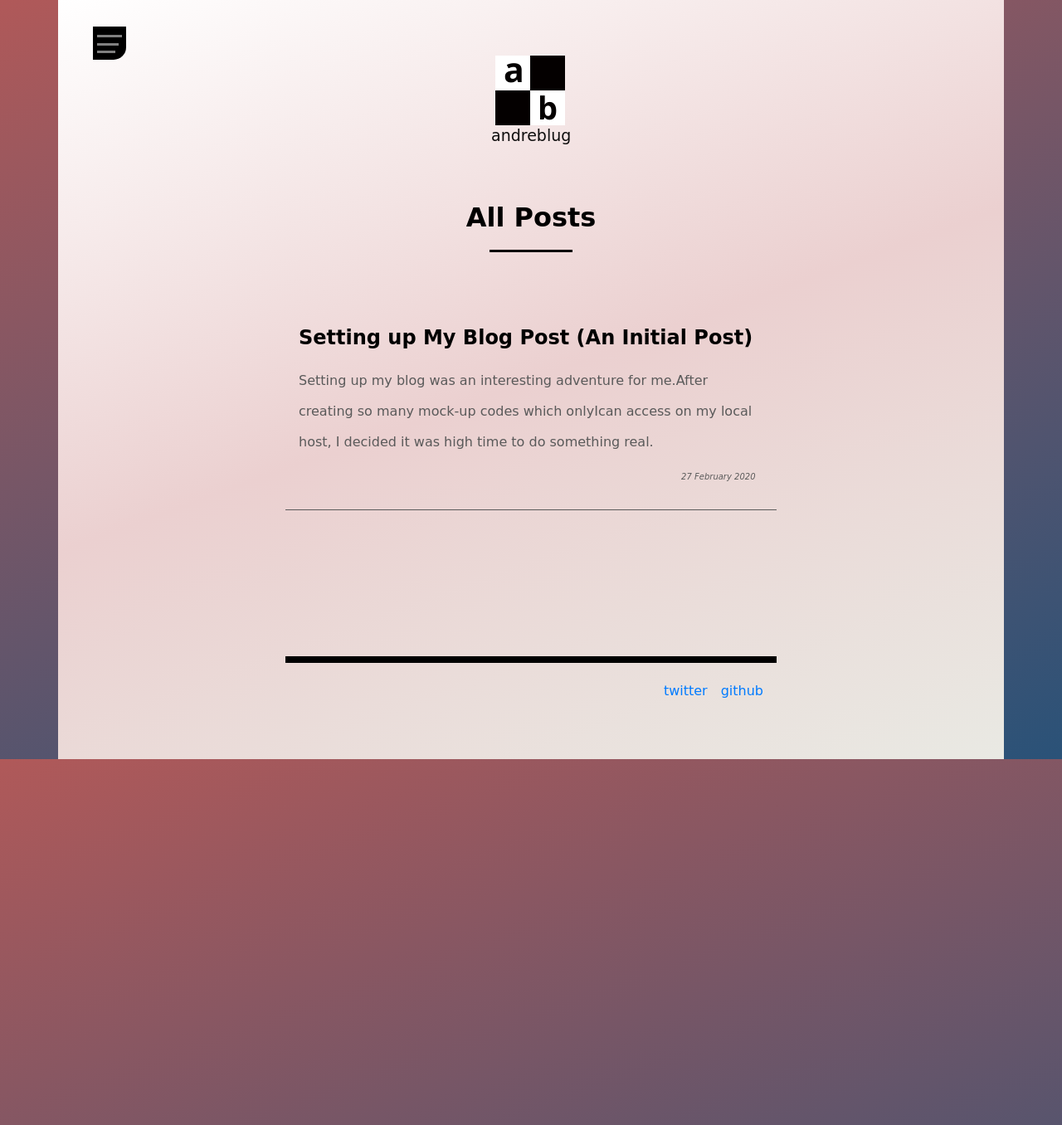
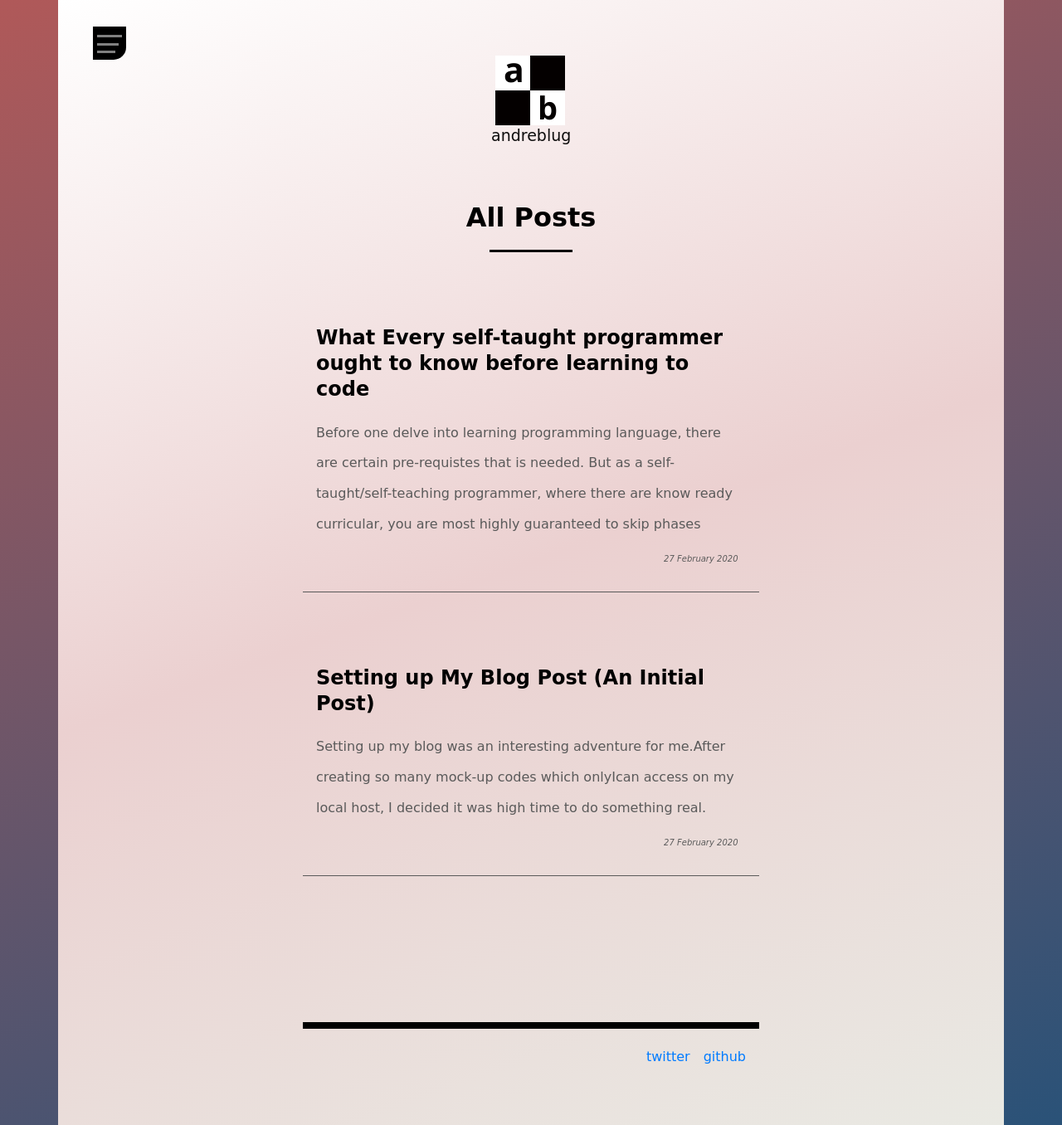
Before and after one commit to nonsoandre/nonsoandre.github.io, a Jekyll site: the page built from posts.html, in a window 1280 px wide. Shown: the whole page at 83% size. Built offline with Jekyll 4.4.1, drawn with Linux system fonts in a browser that asks for light colours; some of the changed lines change nothing that is shown.

Commit message:
Added new post
Also added max-width to post-content bodies and header.

```diff
--- /dev/null
+++ b/_posts/2020-03-08-Just-Before-You-Code.md
@@ -0,0 +1,29 @@
+---
+layout: article
+title:  What Every self-taught programmer ought to know before learning to code
+meta:   Before one delve into learning programming language, there are certain pre-requistes that is needed. But as a self-taught/self-teaching programmer, where there are know ready curricular, you are most highly guaranteed to skip phases
+excerpt: Before one delve into learning programming language, there are certain pre-requistes that is needed. But as a self-taught/self-teaching programmer, where there are know ready curricular, you are most highly guaranteed to skip phases
+date:   2020-02-27 00:56:57 +0100
+date-2: 27 February 2020
+categories: recent
+description: What Every self-taught programmer ought to know before learning to code
+---
+Before one dives into learning programming language, there are certain pre-requistes that is needed. But as a self-taught/self-teaching programmer, where there are no known ready curricular, you are most highly guaranteed to skip phases. There is one phase you are most likely to skip and that is what I am here to talk about today.
+
+Programming languages are unlike HTML or CSS. While HTML and CSS  is basically a WHAT YOU SEE IS WHAT YOU GET(WYSIWYG) language, which means anything you give the computer is what you get back in the console, in this case the browser. However in a program there has to be logic. Its not enough to learn syntax and then give it a rest. If it doesn't make sense, you program is not going to work accordingly.
+
+By the time you start dealing with bugs, the whole thing starts messing with your head. This is where the frustration begins to set in. At this point you begin to habour thoughts of giving up. Some people loose confidence and starts to rely on completing tutorials after tutorials, while inside they are so scared to journey on their own. In my case, i jumped from one programming language to another. In 4 months, I had completed tutorials on Java, Python and PHP but when you handed me a blank page to solve a problem, you know that thing you do when you sit for an exam paper that you never even attended the lectures or read a note, yeah, Istare hard at the empty screen.
+
+### HOW TO OVERCOME
+Have you found yourself in any of these scenarios? Well there is only one explanation for this, You skipped an Algorithm class. My point being that you find it difficult in solving problems programatically speaking. Many programming books give mentionto pseudo-codes, algoriths etc but that is all it is, a mention. Few books are dedicated on how to solve problems. And the ones you find looks like they are written for computers.
+
+Programming is problem solving. The most important thing about a program is the algorithm or pseudo-codes. Diving straight into any program without one is like skydiving without parachute. You program is going to crash.
+
+Problem solving is all about breaking down a major problem into bits and solving each bit individually and then putting them back together to solve the major problem. There is way more to problem solving than it sounds. But once mastered, learning a programming language becomes only a matter of learning its syntax.
+
+A lot of experienced programmers have indicated a lack of problem solving skill as one of the major reasons why people face difficulties in learning programming and doing something with it. Myself actually has gone through these challenges and am out of it. Now not knowing everything dont hurt my confidence neither does a bug. I face my problems.
+
+To help overcome, read Zell Liew's [article](https://zellwk.com/blog/think) on how to think like a programmer and make sure to subscribe for his mails. Zell has a way of putting you at ease with learning. If you are looking for a book then I recommend Paul Vickers ['How to think  like a programmer: Problem solving for the bewildered'](https://amazon.com/How-to-think-like-a-programmer-Bewildered/dp/1408065827).
+
+
+You shall overcome and you don't need to go to Mountain on Fire for that to happen.
--- a/css/main.css
+++ b/css/main.css
@@ -1310,6 +1310,9 @@ main {
   align-items: center;
   margin: 0 em;
   padding-top: 15em; }
+  .post-container .post-body{
+    max-width: 550px;
+  }
   @media (min-width: 500px) {
     .post-container {
       margin: 0 3em; } }
@@ -1356,7 +1359,8 @@ main {
     text-align: left;
     padding: .5em 1em;
     padding-bottom: 2em;
-    border-bottom: 1px solid #5a5a5a; }
+    border-bottom: 1px solid #5a5a5a;
+    max-width: 550px;}
     .all-posts .posts-content .posts-body h2 {
       line-height: 1.3;
       margin-bottom: .75em; }
```
Also changed, not shown: _includes/scripts.html (line endings or trailing spaces).
